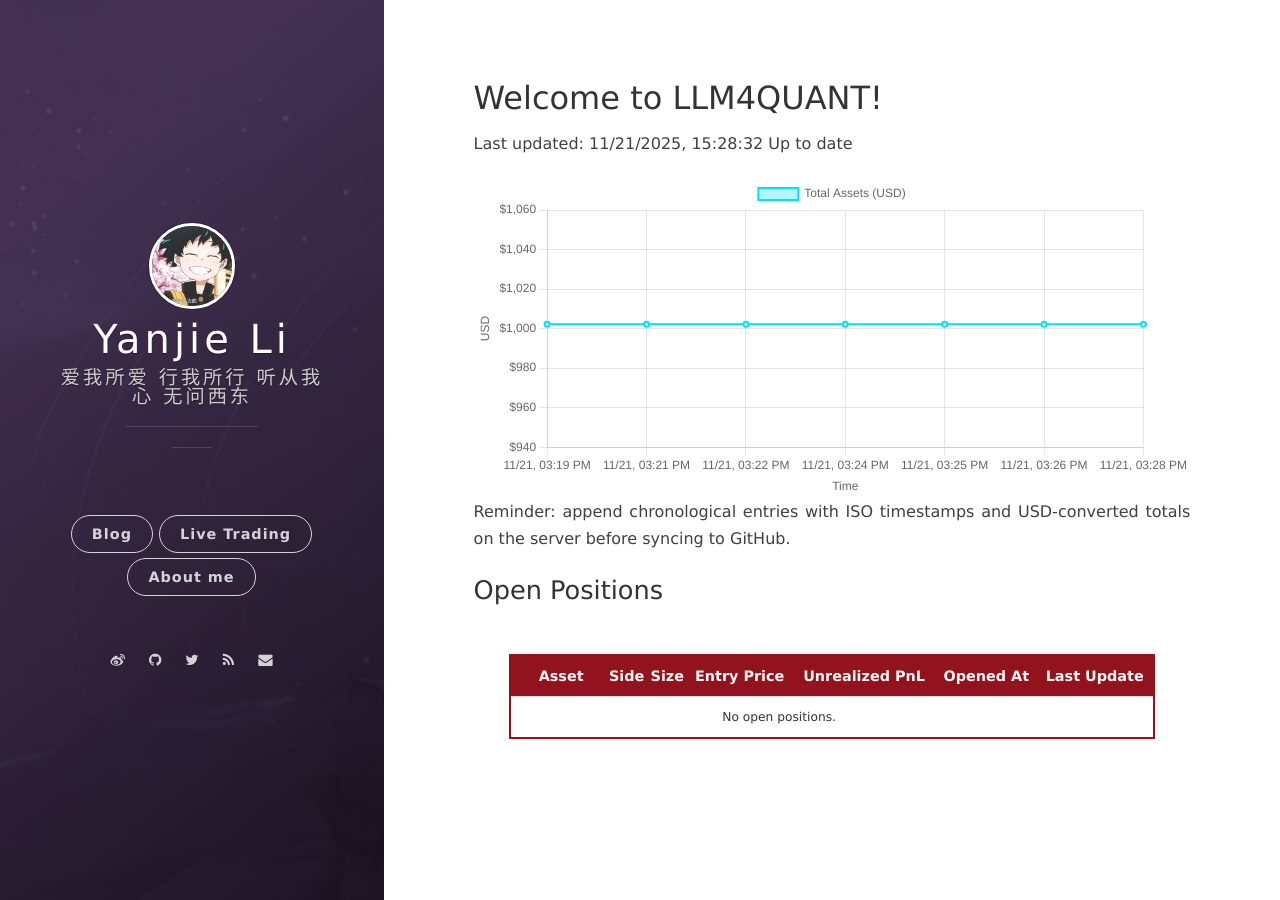
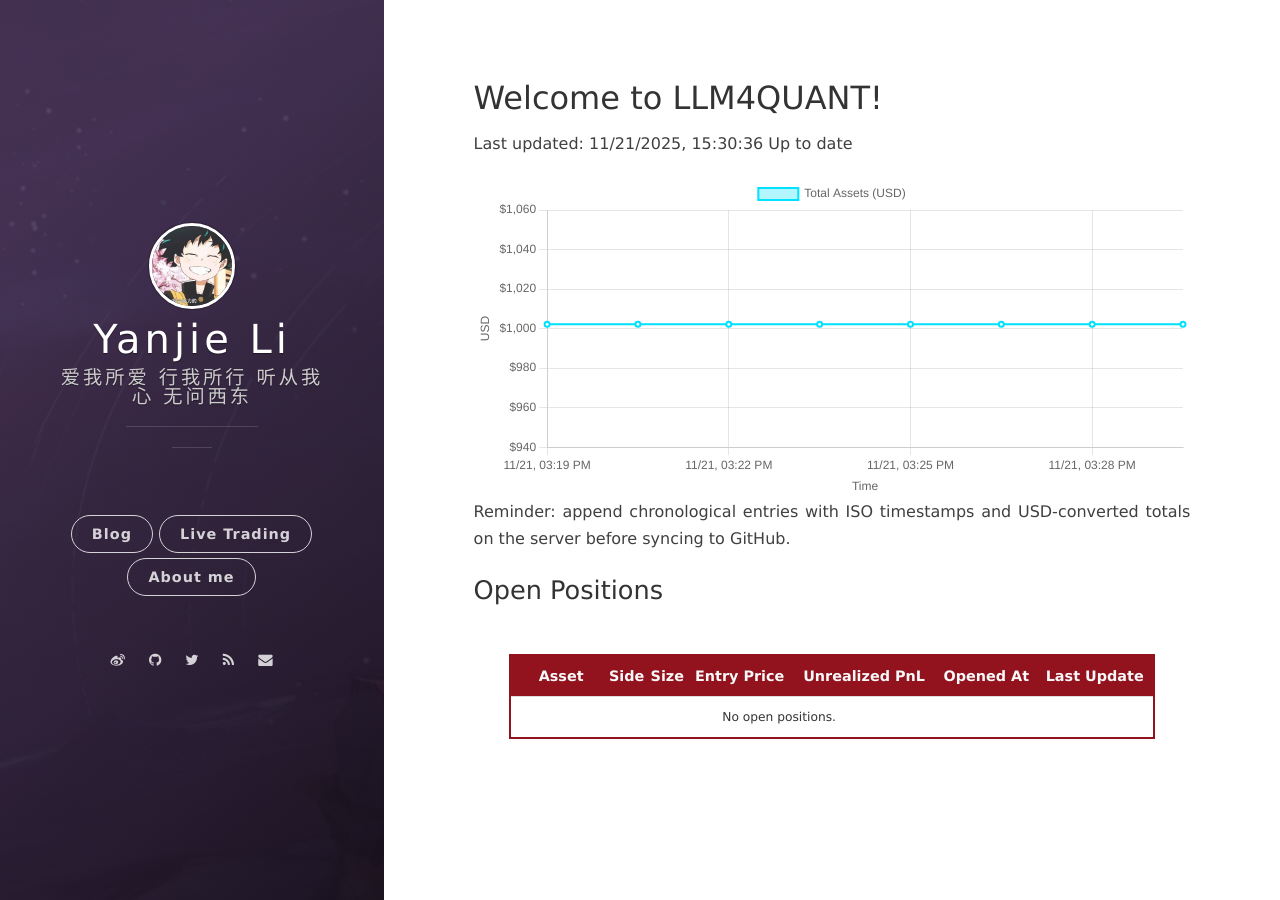
Before and after one commit to leeyegy/leeyegy.github.io, a Jekyll site: the page built from live-trading.html, in a window 1280 px wide. Built offline with Jekyll 4.4.1, drawn with Linux system fonts in a browser that asks for light colours; nearby versions of some CDN libraries.

Commit message:
AccountMonitor: update balance history 2025-11-21T23:30:36+08:00

```diff
--- a/assets/data/binance/balance-history.json
+++ b/assets/data/binance/balance-history.json
@@ -1,5 +1,5 @@
 {
-  "generatedAt": "2025-11-21T23:28:32+08:00",
+  "generatedAt": "2025-11-21T23:30:36+08:00",
   "asset": "total_usd_value",
   "history": [
     {
@@ -29,6 +29,10 @@
     {
       "timestamp": "2025-11-21T23:28:32+08:00",
       "totalUsd": 1002.16734911
+    },
+    {
+      "timestamp": "2025-11-21T23:30:36+08:00",
+      "totalUsd": 1002.16734911
     }
   ]
 }
```
